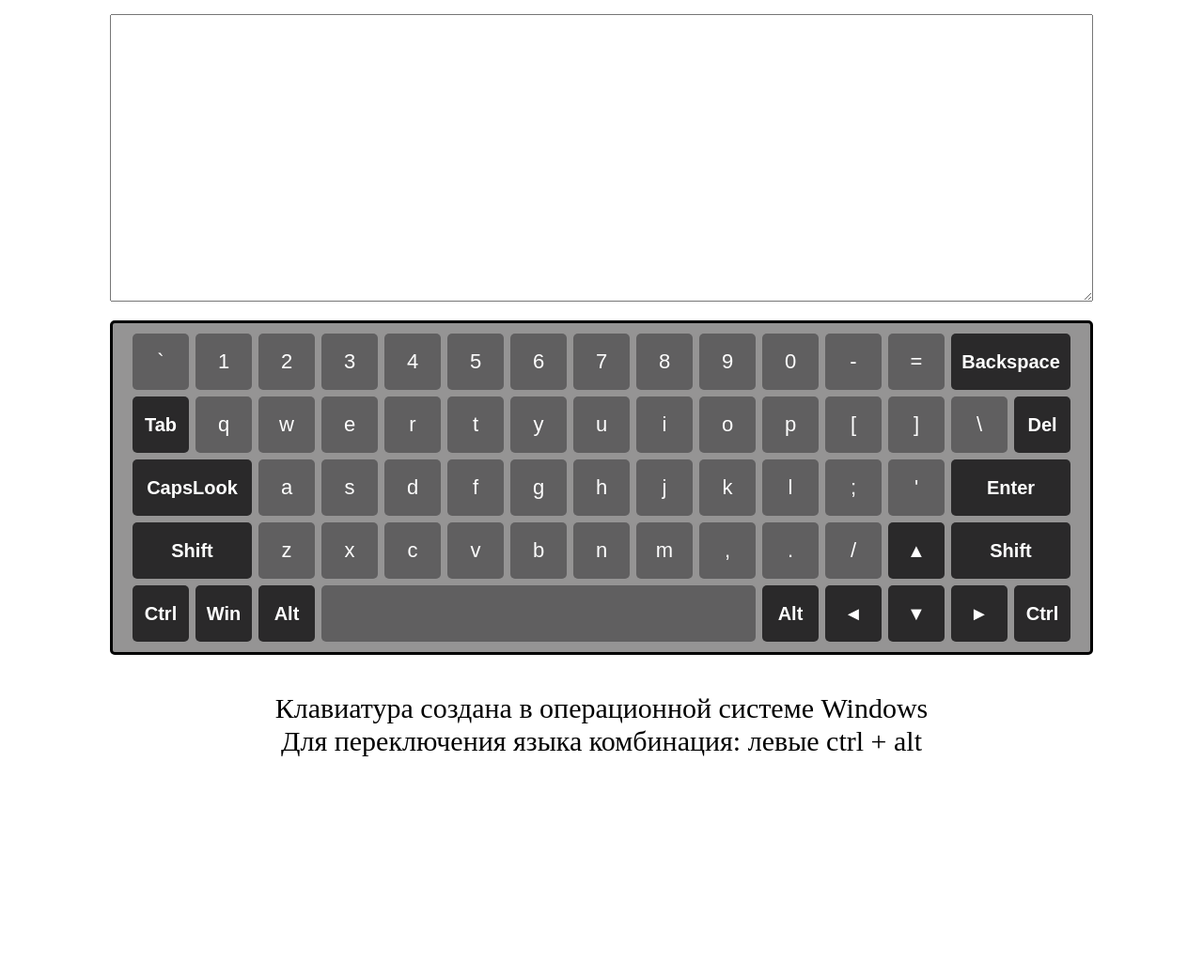
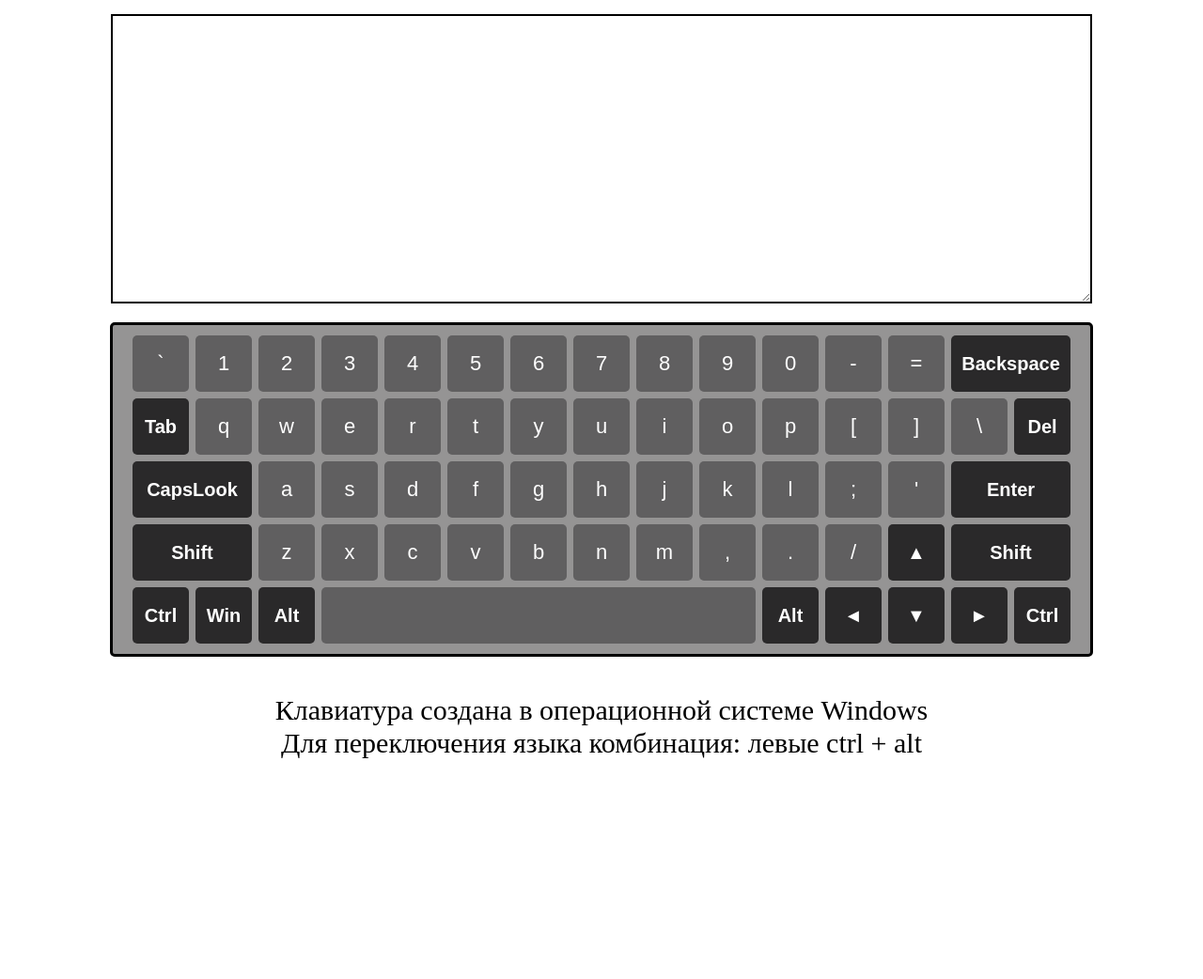
Before and after one commit to Valeriy95/virtual-keyboard, a website with bundled scripts: page index.html in a window 1280 px wide. Shown: the whole page at 94% size. Built offline with nearby package versions, Linux system fonts and the light colour scheme.

Commit message:
feat: style to textarea

```diff
--- a/style.css
+++ b/style.css
@@ -4,12 +4,16 @@ body {
 }
 
 .textarea {
-   width: 1040px;
+   width: 1036px;
    height: 300px;
    font-size: 30px;
+   font-weight: bold;
    margin-top: 15px;
    margin-left: auto;
    margin-right: auto;
+   color: #2c2b2b;
+   border-width: 2px;
+   border-color: #000000;
 }
 
 .container {
```
